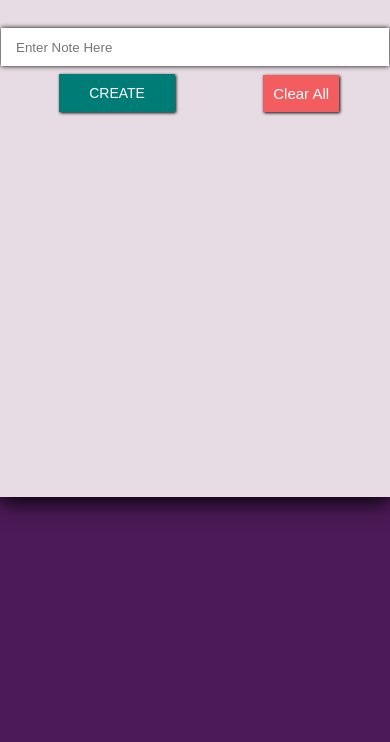
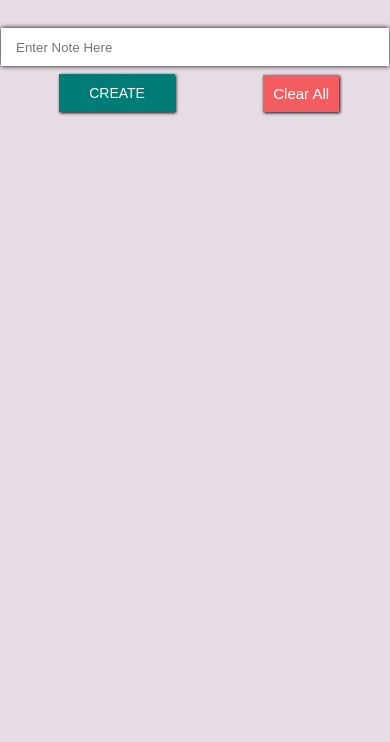
Before and after one commit to harsh-mohan-99/Notes-maker, a plain HTML site: page index.html in a window 390 px wide. Shown: the part 102-844 px from the top of the page. Drawn offline with Linux system fonts and the light colour scheme.

Commit message:
Update index.html

```diff
--- a/index.html
+++ b/index.html
@@ -97,12 +97,12 @@
             justify-content: space-evenly;
         }
 
-        @media (max-width:600px) {
+        @media (max-width:508px) {
             div.container {
                 border-radius: 0px;
                 width: 100%;
                 margin: 0px;
-
+                height: 900px;
             }
 
             div.header {
@@ -133,6 +133,7 @@
 
             div.notes {
                 width: 100%;
+                height: 100%;
                 margin-top: 7px;
             }
         }
```
